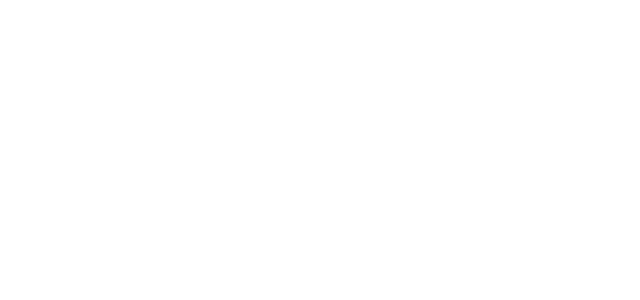
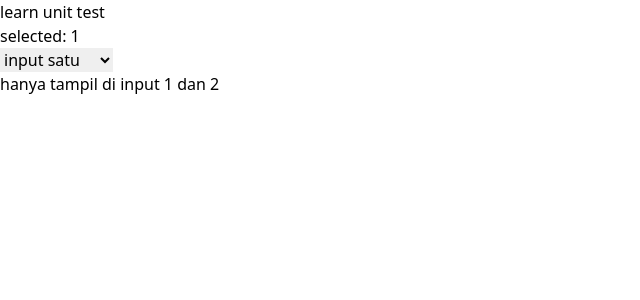
Before and after one commit to rizqy-imceria/belajar-vue, a Nuxt app: page /learn-unit-test in a window 1280 px wide. Before the commit this address had no page. Shown: the top 300 px of the page, without its empty margins (0-640 px from the left). Built offline with nearby package versions, Linux system fonts and the light colour scheme.

Commit message:
learn unit test

```diff
--- /dev/null
+++ b/pages/learn-unit-test.vue
@@ -0,0 +1,34 @@
+<template>
+  <div>
+    <p>
+      learn unit test
+    </p>
+    <p>selected: {{ selected }}</p>
+    <select v-model="selected" name="coy">
+      <option value="1">
+        input satu
+      </option>
+      <option value="2">
+        input dua
+      </option>
+      <option value="3">
+        input tiga
+      </option>
+      <option value="4">
+        input empat
+      </option>
+    </select>
+    <div v-show="selected == 1 || selected == 2">
+      hanya tampil di input 1 dan 2
+    </div>
+  </div>
+</template>
+<script>
+export default {
+  data () {
+    return {
+      selected: 1
+    }
+  }
+}
+</script>
```
Also changed, not shown: 1 other file (tests, documents, lock files or other folders).
